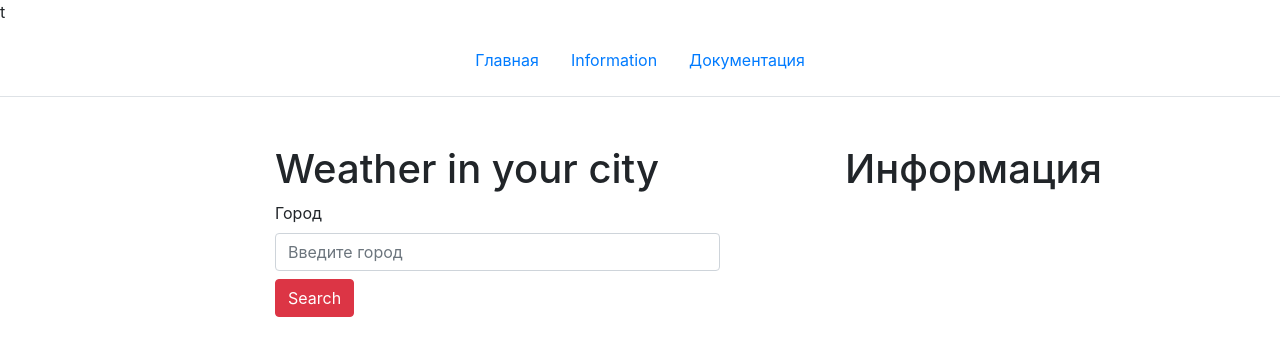
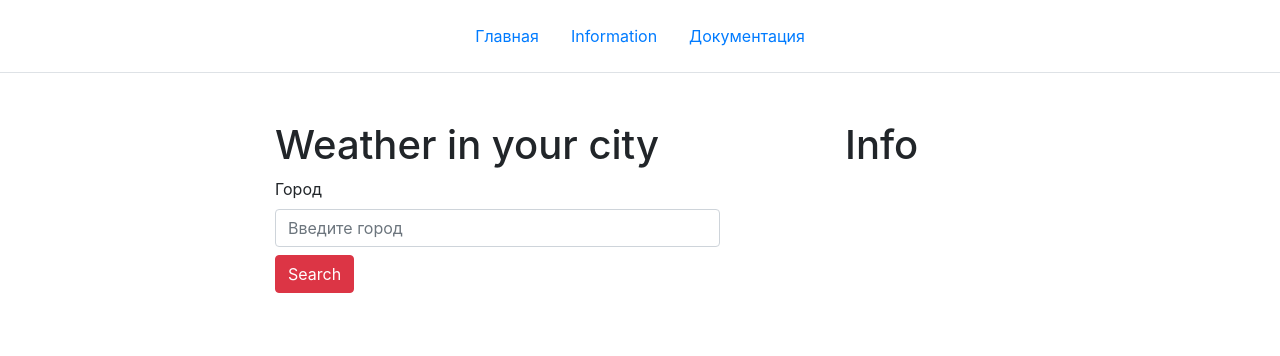
Before and after one commit to AleksEsin/WeatherApp, a Django app: template weather/templates/weather/index.html in a window 1280 px wide. Shown: the top 356 px of the page. Run offline with Django 3.2, Linux system fonts and the light colour scheme; the template is opened without the code that fills it: values that come from a table or form of the project are taken from there, others are empty.

Commit message:
Update index.html

```diff
--- a/weather/templates/weather/index.html
+++ b/weather/templates/weather/index.html
@@ -1,4 +1,4 @@
-t<!DOCTYPE html>
+<!DOCTYPE html>
 <html lang="ru">
 <head>
   <meta charset="UTF-8">
@@ -27,7 +27,7 @@ t<!DOCTYPE html>
         </form>
       </div>
       <div class="col-4 offset-1">
-        <h1>Информация</h1>
+        <h1>Info</h1>
 
 
         {% for info in all_info %}
```
